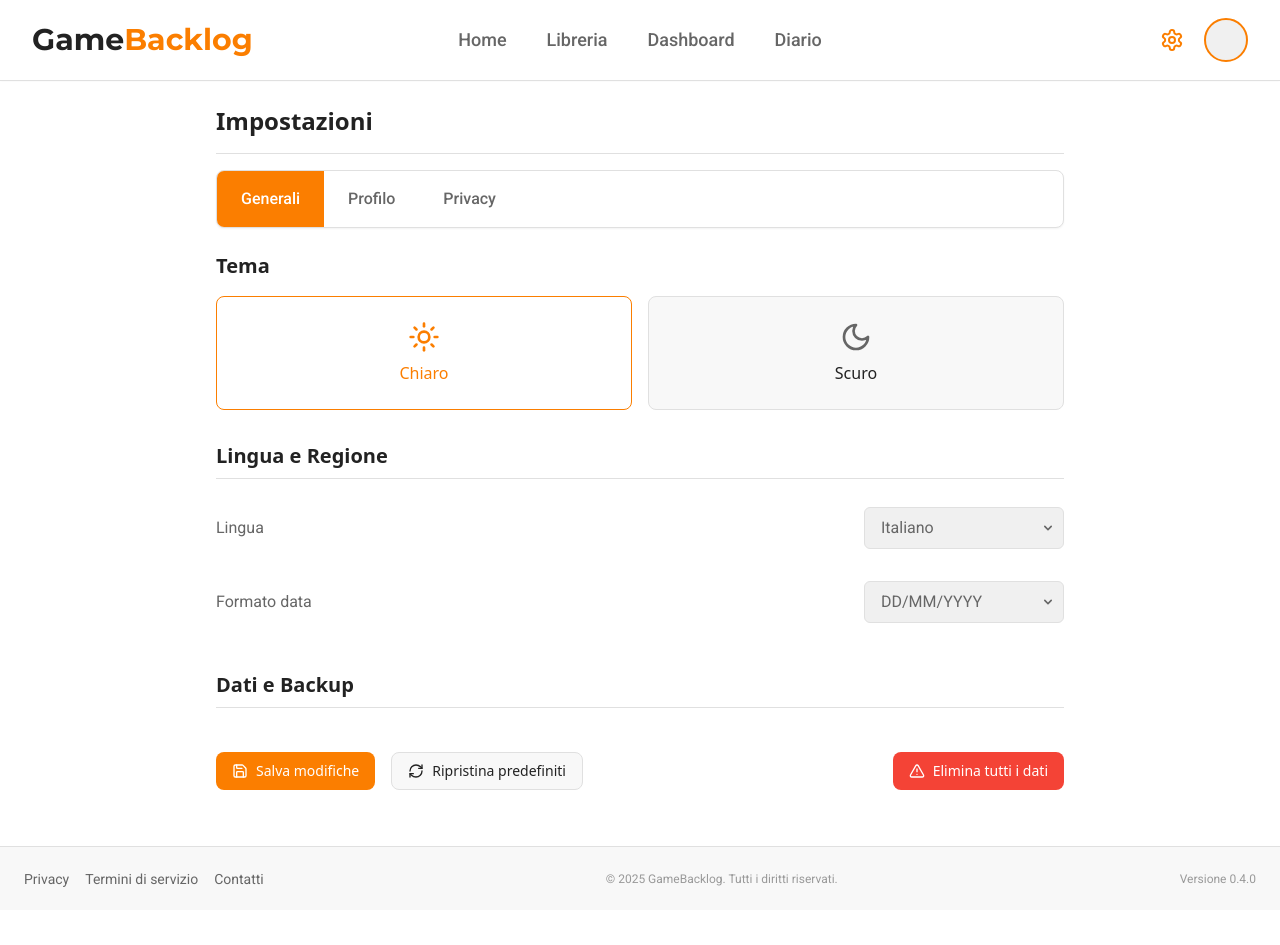
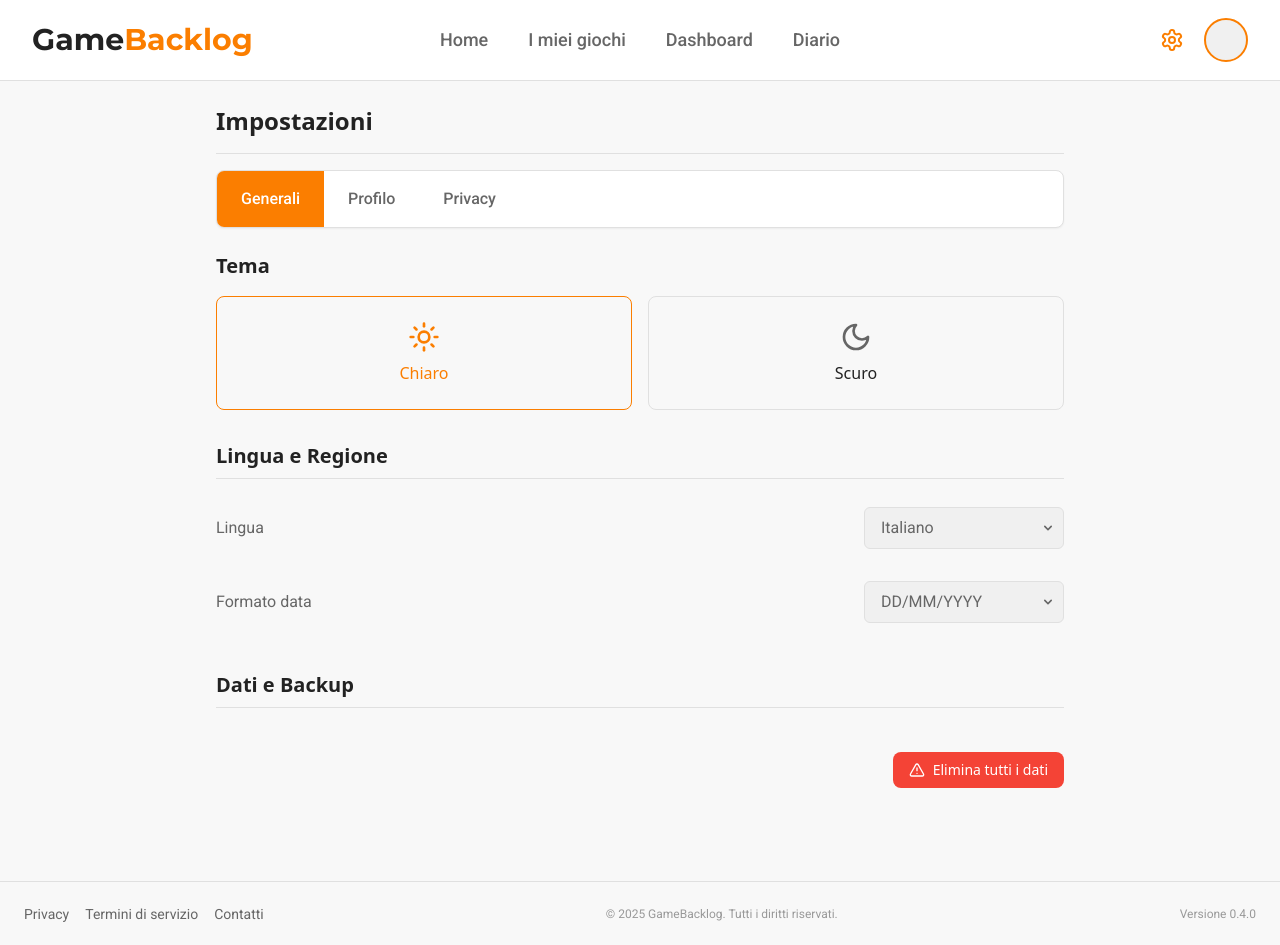
Before and after one commit to Lanfarx/videogames-backlog-webapp, a React (Create React App) app in the folder frontend/: page /settings in a window 1280 px wide. Before the commit the page ends 910 px from the top, so only its background shows below. Built offline with nearby package versions, Linux system fonts and the light colour scheme.

Commit message:
Modificato header ed homepage

```diff
--- a/frontend/src/App.tsx
+++ b/frontend/src/App.tsx
@@ -2,7 +2,6 @@ import { Routes, Route } from 'react-router-dom';
 import Layout from './components/layout/Layout';
 import HomePage from './pages/HomePage';
 import LibraryPage from './pages/LibraryPage';
-import DiarioPage from './pages/DiarioPage';
 import DashboardPage from './pages/DashboardPage';
 import SettingsPage from './pages/SettingsPage';
 import GamePage from './pages/GamePage';
@@ -26,11 +25,6 @@ function App() {
             <DashboardPage />
           </Layout>
         } />
-        <Route path="/diario" element={
-          <Layout>
-            <DiarioPage />
-          </Layout>
-        } />
         <Route path="/settings" element={
           <Layout>
             <SettingsPage />
--- a/frontend/src/components/game/layout/BreadcrumbNav.tsx
+++ b/frontend/src/components/game/layout/BreadcrumbNav.tsx
@@ -6,11 +6,11 @@ interface BreadcrumbNavProps {
   parentLabel?: string;
 }
 
-const BreadcrumbNav = ({
+export default function BreadcrumbNav({
   title,
   parentPath = '/library',
-  parentLabel = 'Libreria'
-}: BreadcrumbNavProps) => {
+  parentLabel = 'I miei giochi'
+}: BreadcrumbNavProps) {
   return (
     <nav className="font-secondary text-sm">
       <Link to={parentPath} className="text-accent-primary hover:underline">
@@ -21,5 +21,3 @@ const BreadcrumbNav = ({
     </nav>
   );
 };
-
-export default BreadcrumbNav;
--- a/frontend/src/components/home/HeroSection.tsx
+++ b/frontend/src/components/home/HeroSection.tsx
@@ -17,13 +17,13 @@ const HeroSection: React.FC<HeroSectionProps> = ({ username }) => {
           Bentornato, {username}
         </h1>
         <p className="text-base text-text-secondary font-secondary mb-10">
-          Ecco cosa sta succedendo nella tua libreria
+          Ecco cosa sta succedendo con i tuoi giochi
         </p>
 
         <div className="grid grid-cols-3 gap-12 py-4">
           <div className="flex justify-center">
             <StatsCard
-              label="Giochi in libreria"
+              label="Totale giochi"
               value={stats.total.toString()}
               icon={<Gamepad2 className="h-8 w-8 text-accent-primary" />}
               variant="hero"
--- a/frontend/src/components/home/RecentActivitiesSection.tsx
+++ b/frontend/src/components/home/RecentActivitiesSection.tsx
@@ -25,7 +25,7 @@ export default function RecentActivitiesSection() {
           <ActivityHistoryPopover
             activities={getRecentActivities(100)}
             onClose={() => setShowHistory(false)}
-            gameTitle="Tutta la libreria"
+            gameTitle="Tutti i giochi"
           />
         )}
 
--- a/frontend/src/components/layout/Header.tsx
+++ b/frontend/src/components/layout/Header.tsx
@@ -18,7 +18,7 @@ const Header: React.FC = () => {
             <ul className="flex space-x-10">
                 {[
                   { name: 'Home', path: '/' },
-                  { name: 'Libreria', path: '/library' },
+                  { name: 'I miei giochi', path: '/library' },
                   { name: 'Dashboard', path: '/dashboard' },
                   { name: 'Diario', path: '/diario' },
                 ].map((item) => (
--- a/frontend/src/components/ui/atoms/SearchBar.tsx
+++ b/frontend/src/components/ui/atoms/SearchBar.tsx
@@ -7,7 +7,7 @@ const SearchBar: React.FC = () => {
       <input
         type="text"
         className="w-full h-14 pl-14 pr-5 rounded-3xl border border-border-color focus:border-accent-primary focus:outline-none focus:ring-2 focus:ring-accent-primary/30 text-base"
-        placeholder="Cerca nella tua libreria..."
+        placeholder="Cerca nei tuoi giochi..."
       />
       <div className="absolute inset-y-0 left-0 pl-5 flex items-center pointer-events-none">
         <Search className="h-6 w-6 text-text-secondary" />
--- a/frontend/src/pages/SettingsPage.tsx
+++ b/frontend/src/pages/SettingsPage.tsx
@@ -1,5 +1,5 @@
 import React, { useState } from 'react';
-import { Sun, Moon, Save, RefreshCw, AlertTriangle } from 'lucide-react';
+import { Sun, Moon, AlertTriangle } from 'lucide-react';
 import { useTheme } from '../contexts/theme-context';
 import Dropdown from '../components/ui/atoms/Dropdown';
 import SettingsTabs from '../components/settings/SettingsTabs';
@@ -16,19 +16,12 @@ const SettingsPage: React.FC = () => {
 
   const { theme, setTheme } = useTheme();
 
-  const handleSaveChanges = () => {
-    console.log('Salvataggio modifiche...');
-  };
-
-  const handleResetSettings = () => {
-    console.log('Ripristino impostazioni predefinite...');
-  };
-
   const handleDeleteAllData = () => {
     console.log('Eliminazione di tutti i dati...');
   };
 
   return (
+    <div className="flex flex-col bg-secondaryBg min-h-screen">
       <div className="container mx-auto max-w-4xl p-6">
         <h1 className="font-montserrat font-bold text-2xl text-text-primary mb-4">Impostazioni</h1>
         <hr className="border-t border-border-color my-4" />
@@ -85,22 +78,6 @@ const SettingsPage: React.FC = () => {
             <SettingsSection title="Dati e Backup">
               <div className="flex flex-wrap gap-4 mt-8">
                 <button
-                className="flex items-center px-4 py-2 bg-accent-primary text-white font-roboto font-medium text-sm rounded-lg hover:bg-accent-primary/90 transition-colors"
-                onClick={handleSaveChanges}
-              >
-                <Save className="w-4 h-4 mr-2" />
-                Salva modifiche
-              </button>
-
-              <button
-                className="flex items-center px-4 py-2 bg-secondary-bg text-text-primary border border-border-color font-roboto font-medium text-sm rounded-lg hover:bg-tertiary-bg transition-colors"
-                onClick={handleResetSettings}
-              >
-                <RefreshCw className="w-4 h-4 mr-2" />
-                Ripristina predefiniti
-              </button>
-
-              <button
                   className="flex items-center px-4 py-2 bg-accent-danger text-white font-roboto font-medium text-sm rounded-lg hover:bg-accent-danger/90 transition-colors ml-auto"
                   onClick={handleDeleteAllData}
                 >
@@ -123,6 +100,7 @@ const SettingsPage: React.FC = () => {
           </div>
         )}
       </div>
+    </div>
   );
 };
 
```
Lines whose indentation alone changed are shown as unchanged.
